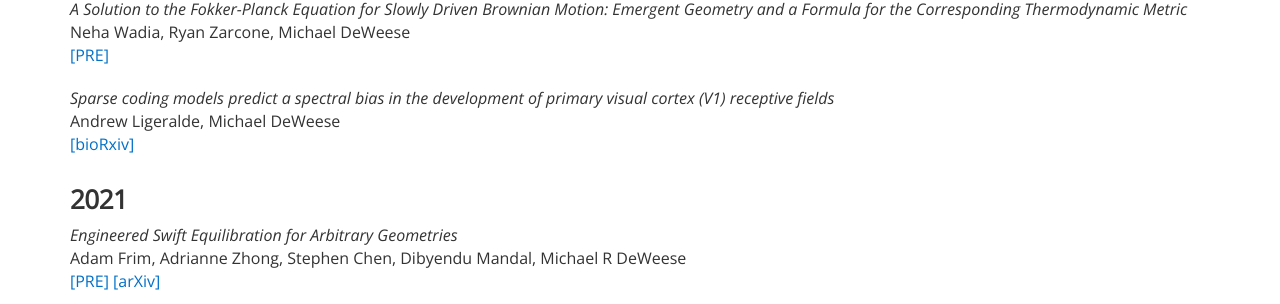
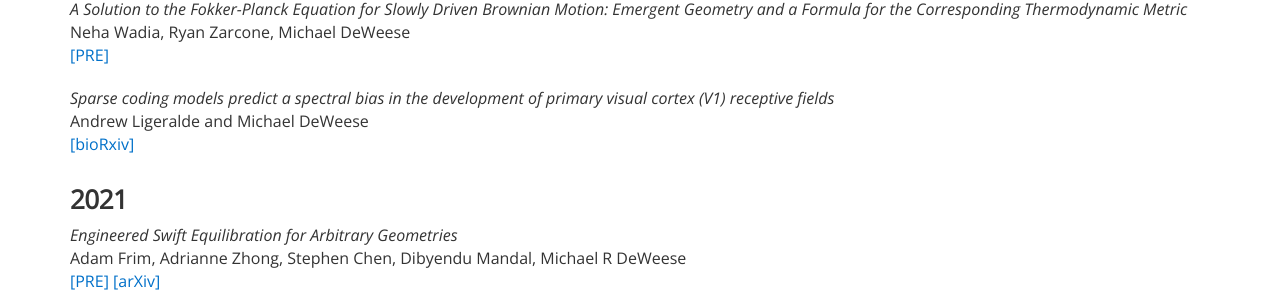
Before and after one commit to deweese-lab/deweese-lab.github.io, a Jekyll site: the page built from publications.md, in a window 1280 px wide and 900 px high, scrolled down 450 px. Shown: the part 150-454 px from the top of the window. Built offline with Jekyll 4.4.1, drawn with Linux system fonts in a browser that asks for light colours; nearby versions of some CDN libraries.

```diff
--- a/publications.md
+++ b/publications.md
@@ -30,7 +30,7 @@ Neha Wadia, Ryan Zarcone, Michael DeWeese<br>
 [[PRE]](https://journals.aps.org/pre/abstract/10.1103/PhysRevE.105.034130)
 
 _Sparse coding models predict a spectral bias in the development of primary visual cortex (V1) receptive fields_<br>
-Andrew Ligeralde, Michael DeWeese<br>
+Andrew Ligeralde and Michael DeWeese<br>
 [[bioRxiv]](https://www.biorxiv.org/content/10.1101/2022.03.17.484705v1.full.pdf)
 
 ### 2021
```
Also changed, not shown: _people/steven_lee.md (+1 -1 lines), images/people/steven.png (added).
